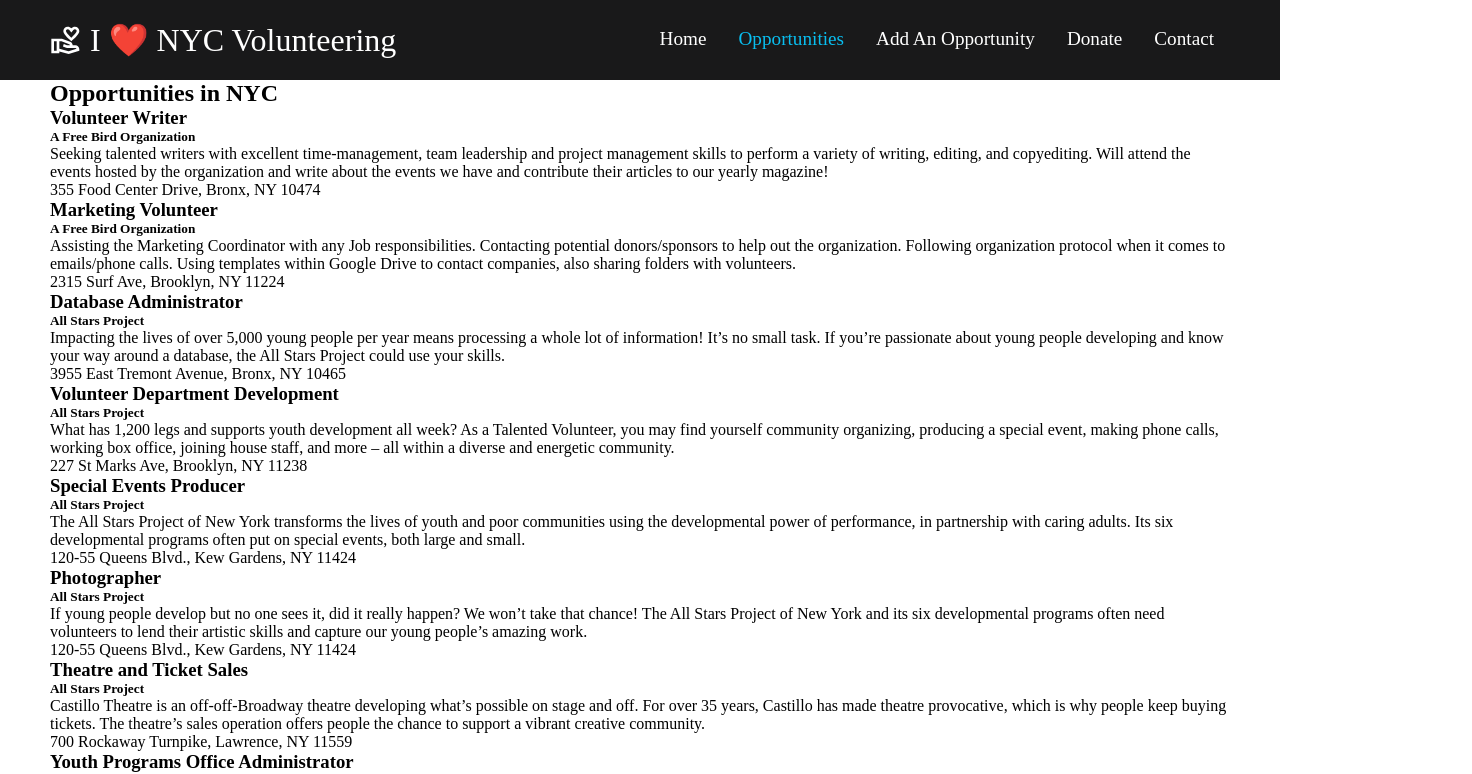
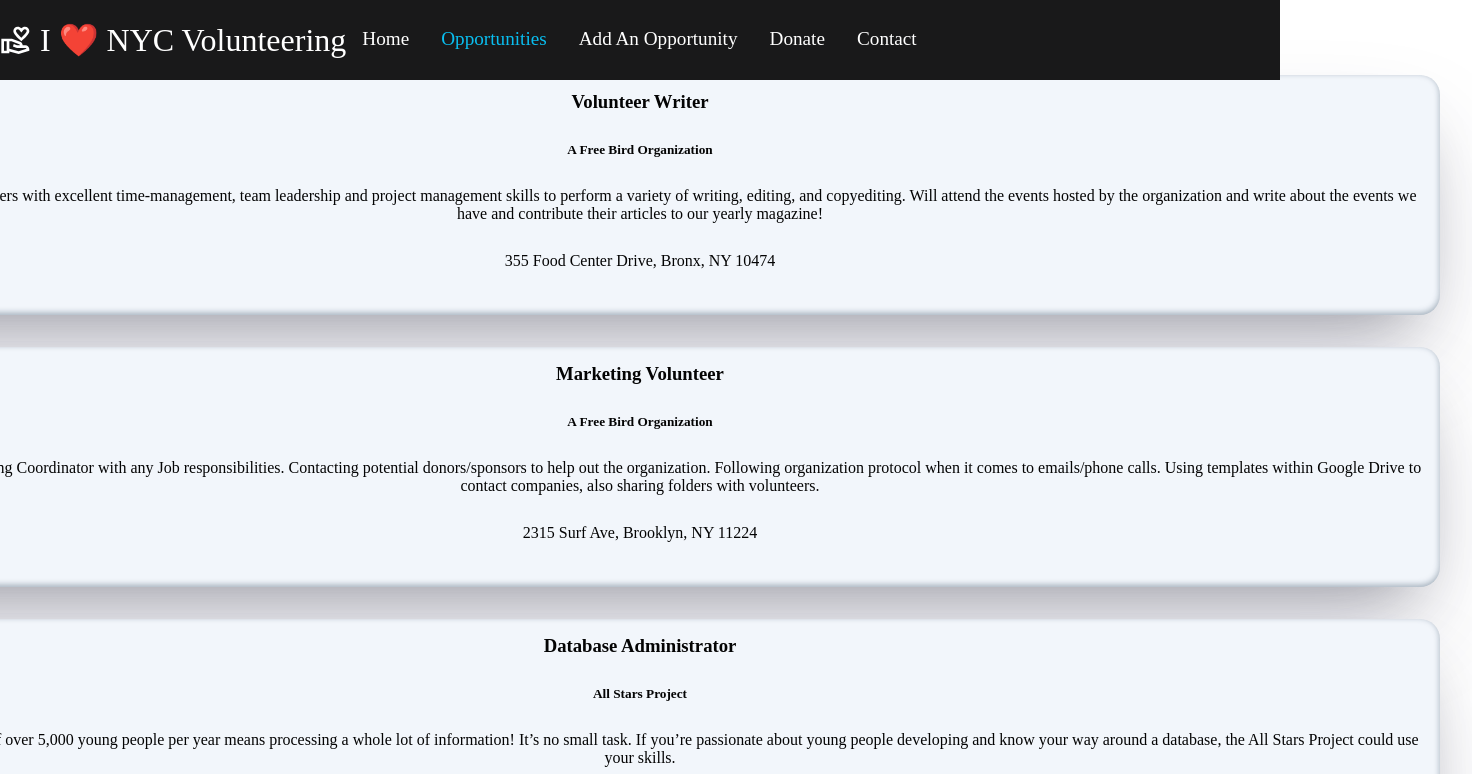
Before and after one commit to AMGFisher/Phase2-GroupProject, a React (Vite) app: page /opportunities in a window 1280 px wide. Shown: the top 774 px of the page, 1472 px wide, since content can reach past the window. Built offline with nearby package versions, Linux system fonts and the light colour scheme; data requests are answered from the project's data file.

Commit message:
partial CSS fix

```diff
--- a/src/App.css
+++ b/src/App.css
@@ -3,7 +3,7 @@
     margin: 0;
 }
 
-/* .card {
+.card {
     text-align: center;
     /* border: rgb(0, 0, 0) solid 1px; */
     padding: 1rem;
@@ -31,4 +31,4 @@
   text-align: center;
   padding: 2rem;
   /* overflow: scroll; */
-} */
+}
--- a/src/Nav.css
+++ b/src/Nav.css
@@ -10,17 +10,18 @@
     background: #19191a;
     height: 80px;
     display: flex;
-    justify-content: center;
+
     align-items: center;
     font-size: 1.2rem;
-    position: sticky;
+    position: fixed;
     top: 0;
     z-index: 999;
+    width: 100%;
   }
 
   .navbar-container {
     display: flex;
-    justify-content: space-between;
+    justify-content: flex-start;
     height: 80px;
   }
 
--- a/src/Nav.jsx
+++ b/src/Nav.jsx
@@ -16,7 +16,7 @@
     <>
       <IconContext.Provider value={{ color: "#fff" }}>
         <nav className="navbar">
-          <div className="navbar-container container">
+          <div className="navbar-container">
             <Link to="/" className="navbar-logo" onClick={closeMobileMenu}>
               <MdOutlineVolunteerActivism className="navbar-icon" />I ❤️ NYC Volunteering
             </Link>
```
Also changed, not shown: db.json, 1 other file (tests, documents, lock files or other folders).
